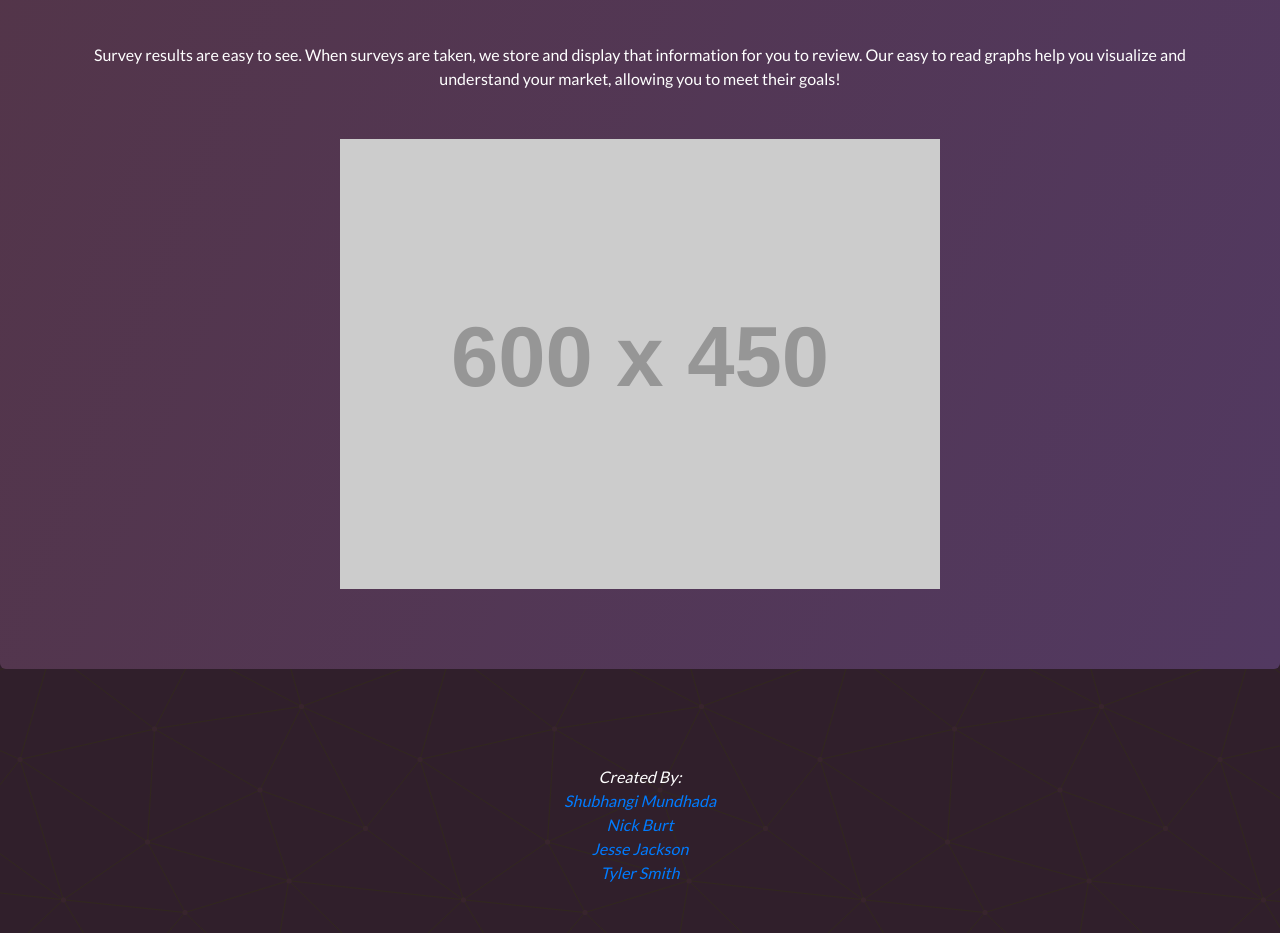
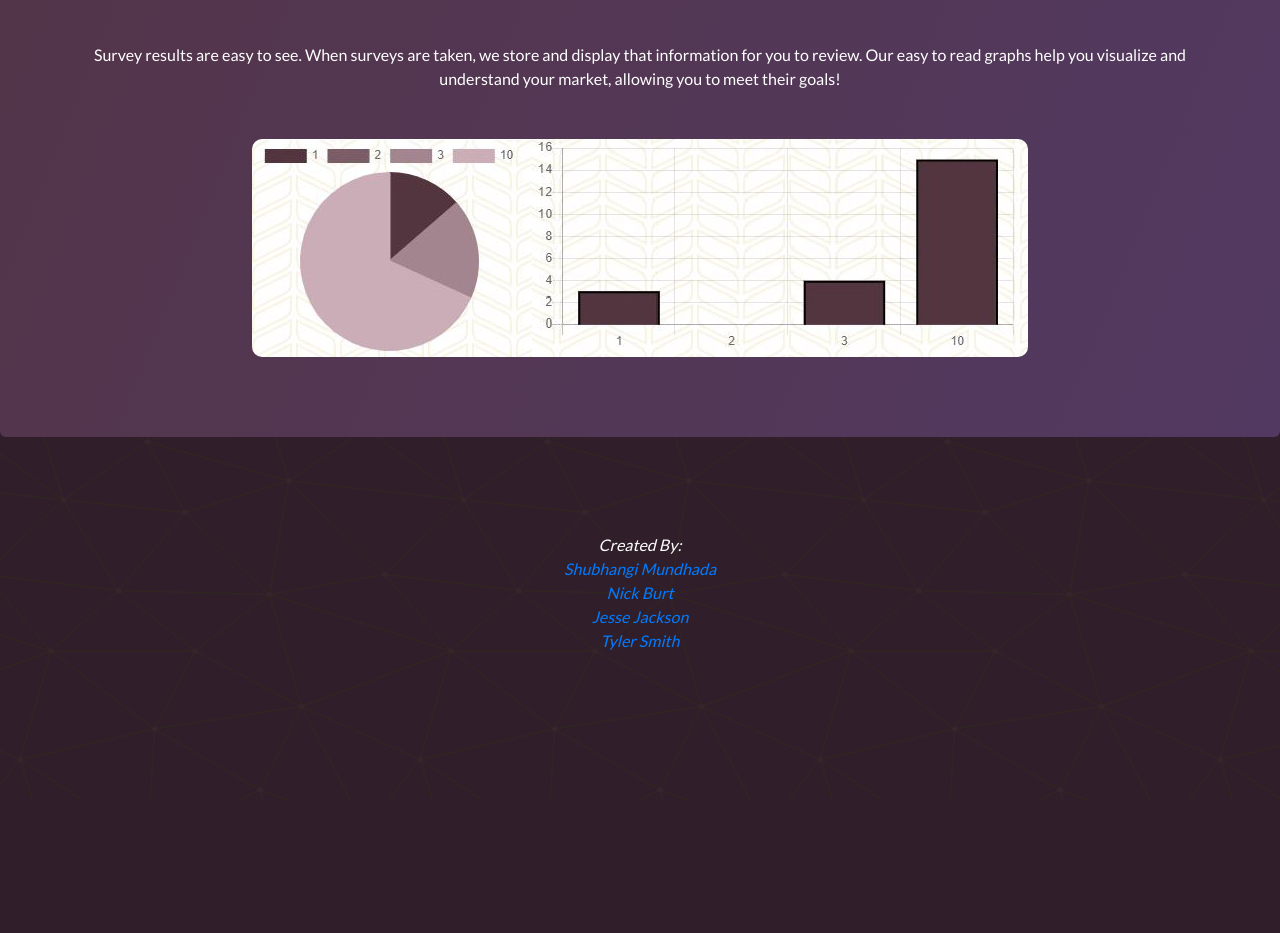
Before and after one commit to tylerdrewwork/Surveasy, a React (Create React App) app in the folder client/: page / in a window 1280 px wide. Shown: the part 1140-2073 px from the top of the page. After the commit the page ends 1941 px from the top, so only its background shows below. Built offline with nearby package versions, Linux system fonts and the light colour scheme; the HTML template or start-up script is replaced by a standard one.

Commit message:
feat: include graph and chart image on landing page

```diff
--- a/client/src/app.css
+++ b/client/src/app.css
@@ -61,3 +61,8 @@ h1.title {
   text-align: center;
   padding: 60px 0;
 }
+
+img {
+  border-radius: 10px;
+}
+/*# sourceMappingURL=app.css.map */
--- a/client/src/app.scss
+++ b/client/src/app.scss
@@ -54,6 +54,9 @@ h1.title {
     padding : 60px 0;
 }
 
+img{
+    border-radius: 10px;
+}
 
 
 //
--- a/client/src/pages/landing.js
+++ b/client/src/pages/landing.js
@@ -1,6 +1,7 @@
 import React, { useEffect } from "react";
 import { Link } from "react-router-dom";
 import Button from "../components/Button/button";
+import graphSampleImg from "../assets/graph-sample.jpg";
 import './landing.css';
 import { gsap } from 'gsap';
 
@@ -55,7 +56,7 @@ function Landing() {
                     you to review. Our easy to read graphs help you visualize and understand your market, allowing
                     you to meet their goals!
                 </p>
-                <img src="https://via.placeholder.com/600x450" />
+                <img alt="Sample of charts and analytics." src={graphSampleImg} />
             </section>
 
 
```
Also changed, not shown: client/src/assets/graph-sample.jpg (added).
